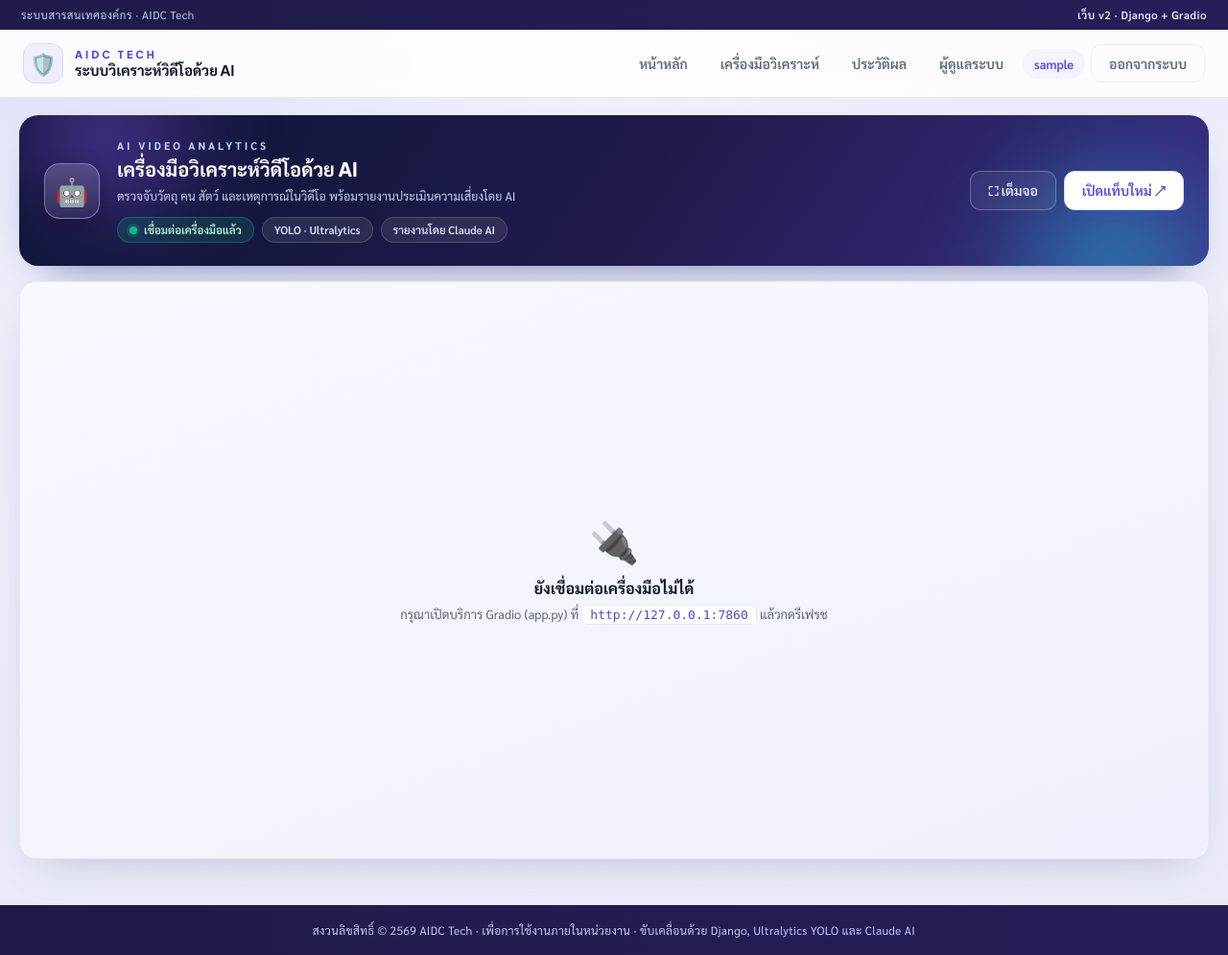
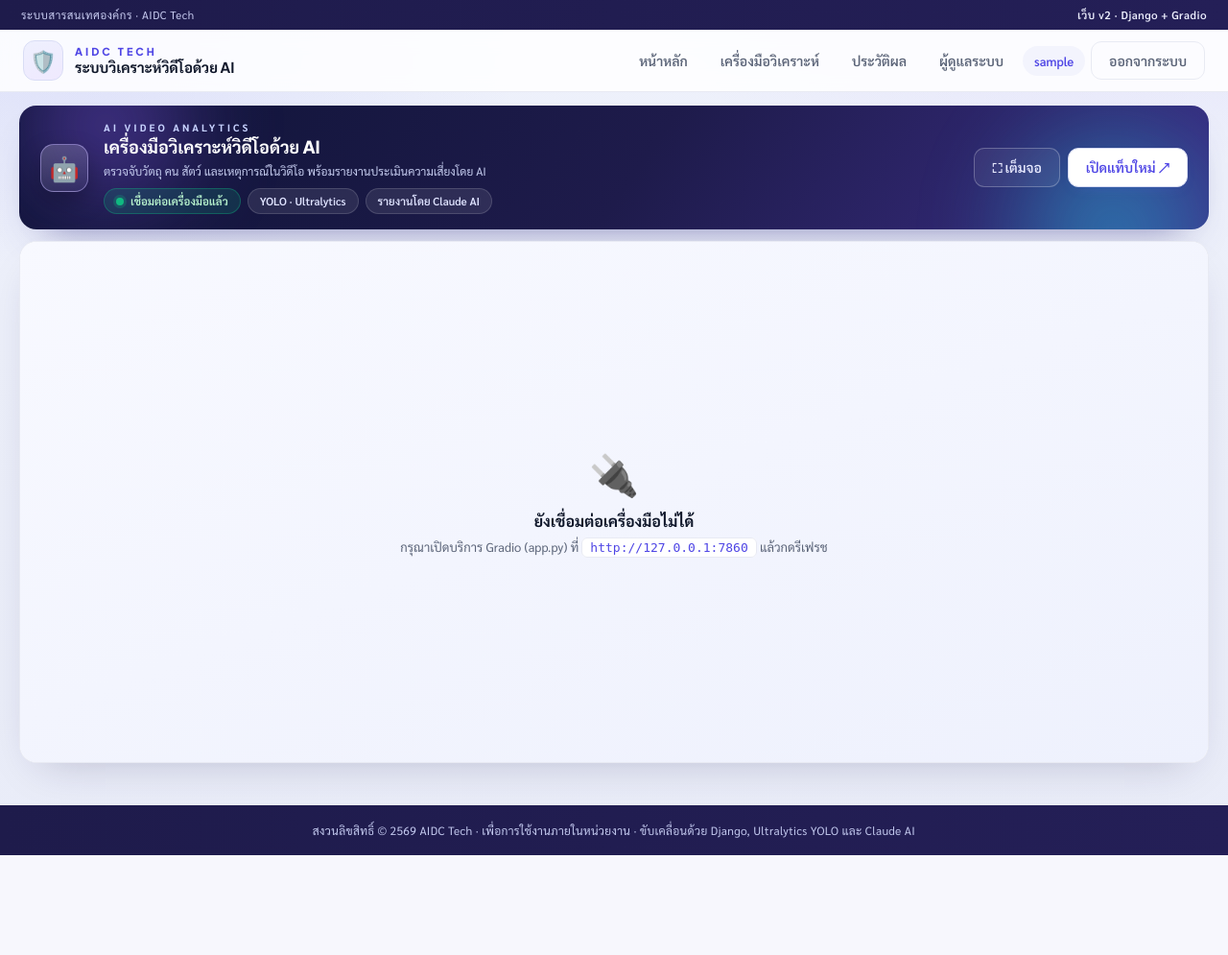
Before and after one commit to pradit2527/ultralytics-ai, a Django app: page /dashboard/ in a window 1280 px wide. Shown: the whole page at 96% size. After the commit the page ends 891 px from the top, so only its background shows below. Run offline with Django 5.2, Linux system fonts and the light colour scheme; the visitor is signed in with stand-in values (Sample User, id 1).

Commit message:
webv2: fit the tool screen to one viewport, tighten the hero
Refine the dashboard so the hero + embedded tool fit a single screen
without extra scrolling, and look a bit more polished.

- Slim the tool hero: smaller padding, emblem, title, eyebrow, subtitle,
  and chip spacing so it takes less vertical space.
- Tighten the dashboard container padding and the top bar height on this
  page.
- Recompute the iframe height (calc(100vh - 258px), min 480px) so the
  hero and tool frame fit the viewport together instead of overflowing.

CSS only.

Co-Authored-By: Claude Opus 4.8 <noreply@anthropic.com>

```diff
--- a/webv2/static/css/app.css
+++ b/webv2/static/css/app.css
@@ -136,29 +136,30 @@ a { color:var(--brand-ink); text-decoration:none; }
 
 /* ── การ์ด / iframe ── */
 /* ── หน้า dashboard: ให้เครื่องมือ Gradio พอดีหน้าจอ ── */
-.is-dashboard .container { max-width:1560px; padding:18px 20px 18px; }
+.is-dashboard .container { max-width:1560px; padding:14px 20px 14px; }
+.is-dashboard .topbar { padding-top:11px; padding-bottom:11px; }
 
 /* ── hero ของหน้าเครื่องมือ (Django จัดวางรอบ iframe) ── */
 .tool-hero {
-  position:relative; overflow:hidden; border-radius:20px; margin-bottom:16px;
-  padding:24px 26px; display:flex; align-items:center; justify-content:space-between;
-  gap:18px; flex-wrap:wrap; color:#fff;
+  position:relative; overflow:hidden; border-radius:18px; margin-bottom:12px;
+  padding:16px 22px; display:flex; align-items:center; justify-content:space-between;
+  gap:16px; flex-wrap:wrap; color:#fff;
   background:linear-gradient(125deg,#0f1437 0%,var(--brand-night) 52%,#3b2e86 100%);
-  box-shadow:0 22px 46px -26px rgba(49,46,129,.7);
+  box-shadow:0 20px 42px -26px rgba(49,46,129,.7);
 }
 .th-aurora { position:absolute; border-radius:50%; filter:blur(44px); opacity:.55; pointer-events:none; }
 .th-aurora.a1 { width:260px; height:260px; left:-40px; top:-110px;
   background:radial-gradient(circle,#8b5cf6,transparent 68%); }
 .th-aurora.a2 { width:300px; height:300px; right:-50px; bottom:-150px;
   background:radial-gradient(circle,#22d3ee,transparent 68%); }
-.th-main { position:relative; z-index:1; display:flex; align-items:center; gap:18px; min-width:0; }
-.th-emblem { width:58px; height:58px; flex:0 0 58px; border-radius:16px; display:grid; place-items:center;
-  font-size:28px; background:linear-gradient(160deg,rgba(255,255,255,.2),rgba(255,255,255,.05));
+.th-main { position:relative; z-index:1; display:flex; align-items:center; gap:16px; min-width:0; }
+.th-emblem { width:50px; height:50px; flex:0 0 50px; border-radius:14px; display:grid; place-items:center;
+  font-size:25px; background:linear-gradient(160deg,rgba(255,255,255,.2),rgba(255,255,255,.05));
   border:1px solid rgba(196,181,253,.5); box-shadow:0 10px 24px rgba(0,0,0,.25); }
-.th-eyebrow { font-size:11px; letter-spacing:3px; font-weight:800; color:#c7d2fe; }
-.th-title { margin:4px 0 0; font-size:20px; font-weight:800; color:#fff; line-height:1.3; }
-.th-sub { margin:5px 0 0; font-size:12.5px; color:#c5ccef; line-height:1.6; max-width:560px; }
-.th-chips { display:flex; gap:8px; flex-wrap:wrap; margin-top:12px; }
+.th-eyebrow { font-size:10.5px; letter-spacing:3px; font-weight:800; color:#c7d2fe; }
+.th-title { margin:3px 0 0; font-size:18px; font-weight:800; color:#fff; line-height:1.25; }
+.th-sub { margin:4px 0 0; font-size:12px; color:#c5ccef; line-height:1.55; max-width:560px; }
+.th-chips { display:flex; gap:7px; flex-wrap:wrap; margin-top:9px; }
 .chip { display:inline-flex; align-items:center; gap:7px; font-size:11.5px; font-weight:600;
   color:#dfe3ff; background:rgba(255,255,255,.09); border:1px solid rgba(255,255,255,.14);
   padding:5px 12px; border-radius:999px; }
@@ -185,7 +186,7 @@ a { color:var(--brand-ink); text-decoration:none; }
   overflow:hidden; box-shadow:0 18px 44px -22px rgba(var(--shadow),.26);
 }
 /* สูงพอดีพื้นที่ที่เหลือบนจอ (หักความสูงแถบบน + ขอบ) */
-.gradio-frame { width:100%; height:calc(100vh - 200px); min-height:560px; border:0; display:block; }
+.gradio-frame { width:100%; height:calc(100vh - 258px); min-height:480px; border:0; display:block; }
 .embed-hint { font-size:12.5px; color:var(--muted); margin:12px 4px 0; line-height:1.7; }
 .embed-hint code { background:var(--tint); padding:2px 7px; border-radius:6px; color:var(--brand-ink); }
 .embed-hint b { color:var(--brand-ink); }
```
